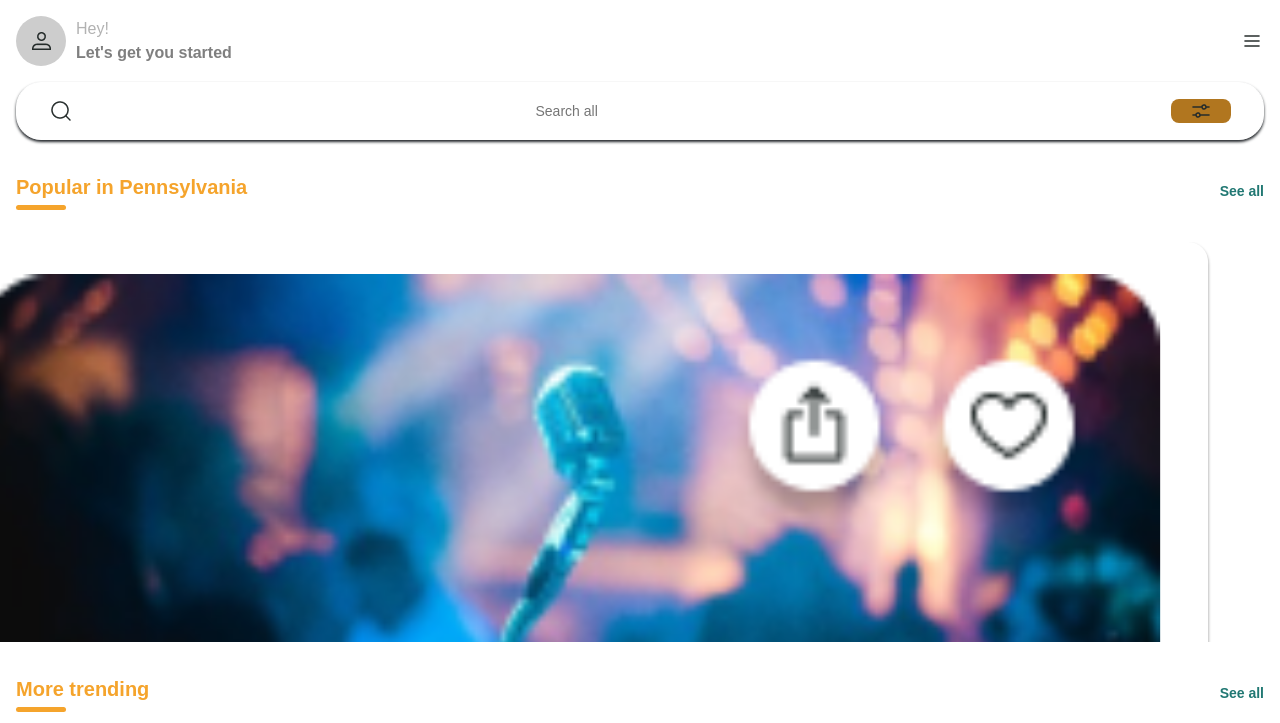
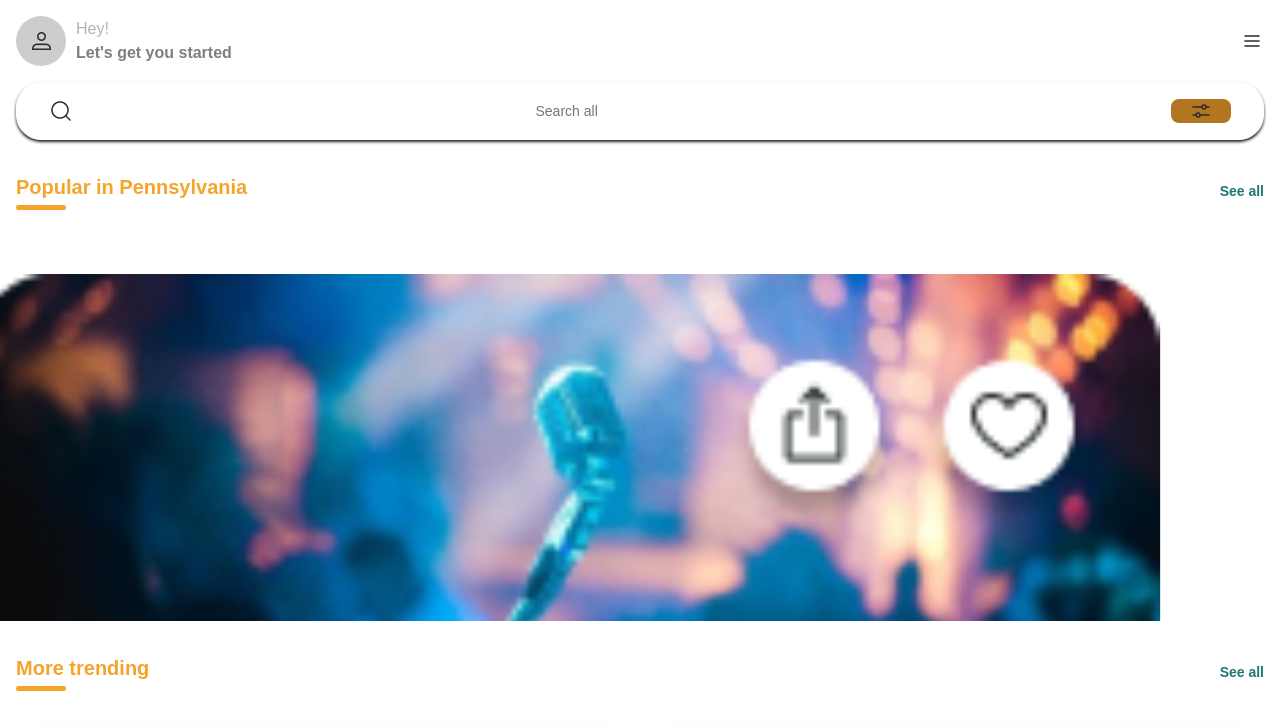
Before and after one commit to AyangealumunTerna/Evolution, a plain HTML site: page HTML/component.html in a window 1280 px wide. Shown: the top 723 px of the page. Drawn offline with nearby package versions, Linux system fonts and the light colour scheme.

Commit message:
Improve carousel sliding behavior and fix layout issues

```diff
--- a/CSS/style.css
+++ b/CSS/style.css
@@ -151,7 +151,7 @@ input{
 }
 .sliding-cards {
   position: relative;
-  height: 400px; /* Set to your desired height */
+  height: 379px; /* Set to your desired height */
   overflow: hidden;
 }
 /* .carousel-inner {
@@ -167,8 +167,8 @@ input{
 } */
 .sliding-card{
     padding: 2rem 3rem;
-    box-shadow: 0px 2px 3px rgba(0.5, 0.5, 0.5, 0.5);
-    border-radius: 20px;
+    /* box-shadow: 0px 2px 3px rgba(5, 0.5, 0.5, 0.5); */
+    border-radius: 20px 20px 0 0;
     margin: 0 0 1rem 0;
 }
 .host{
```
